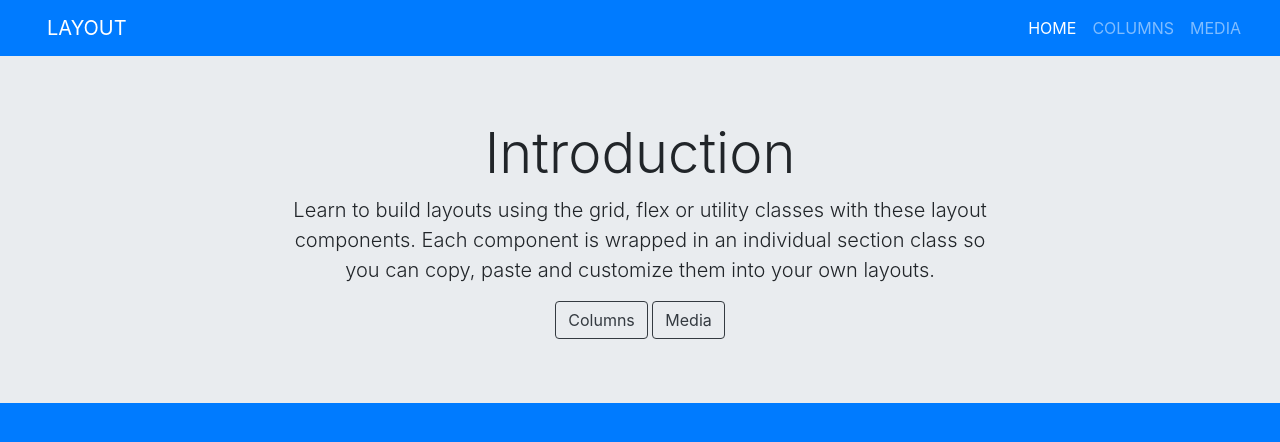
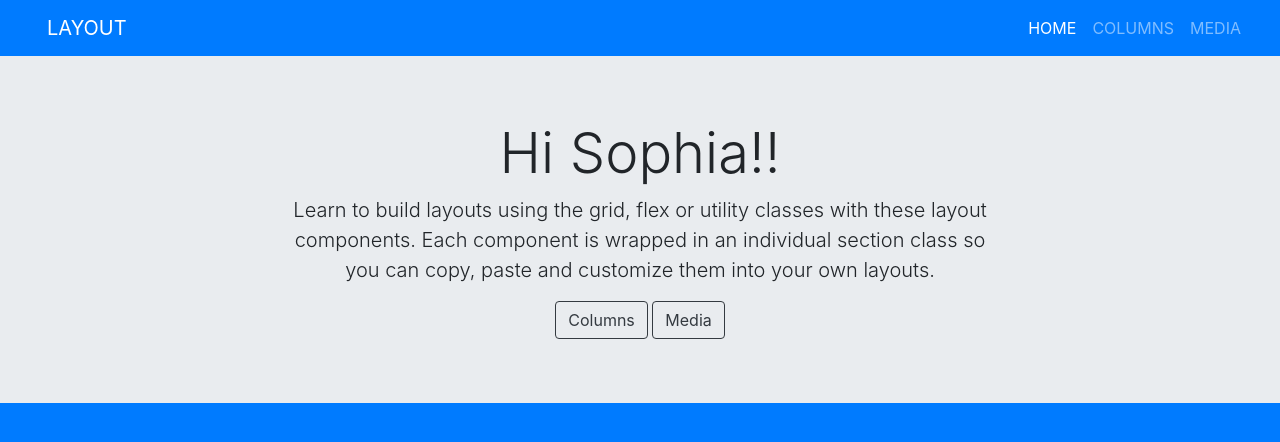
Before and after one commit to PickolZi/ubiquitous-barnacle, a plain HTML site: page index.html in a window 1280 px wide. Drawn offline with nearby package versions, Linux system fonts and the light colour scheme.

Commit message:
Changed intro from home page

```diff
--- a/index.html
+++ b/index.html
@@ -43,7 +43,7 @@
         <div class="container text-center">
           <div class="row justify-content-center">
             <div class="col-11 col-sm-10 col-md-8 animated fadeInUp">
-              <h3 class="display-4">Introduction</h3>
+              <h3 class="display-4">Hi Sophia!!</h3>
               <p class="lead">
                 Learn to build layouts using the grid, flex or utility classes with these layout components. Each component is wrapped in an
                 individual section class so you can copy, paste and customize them into your own layouts.
```
